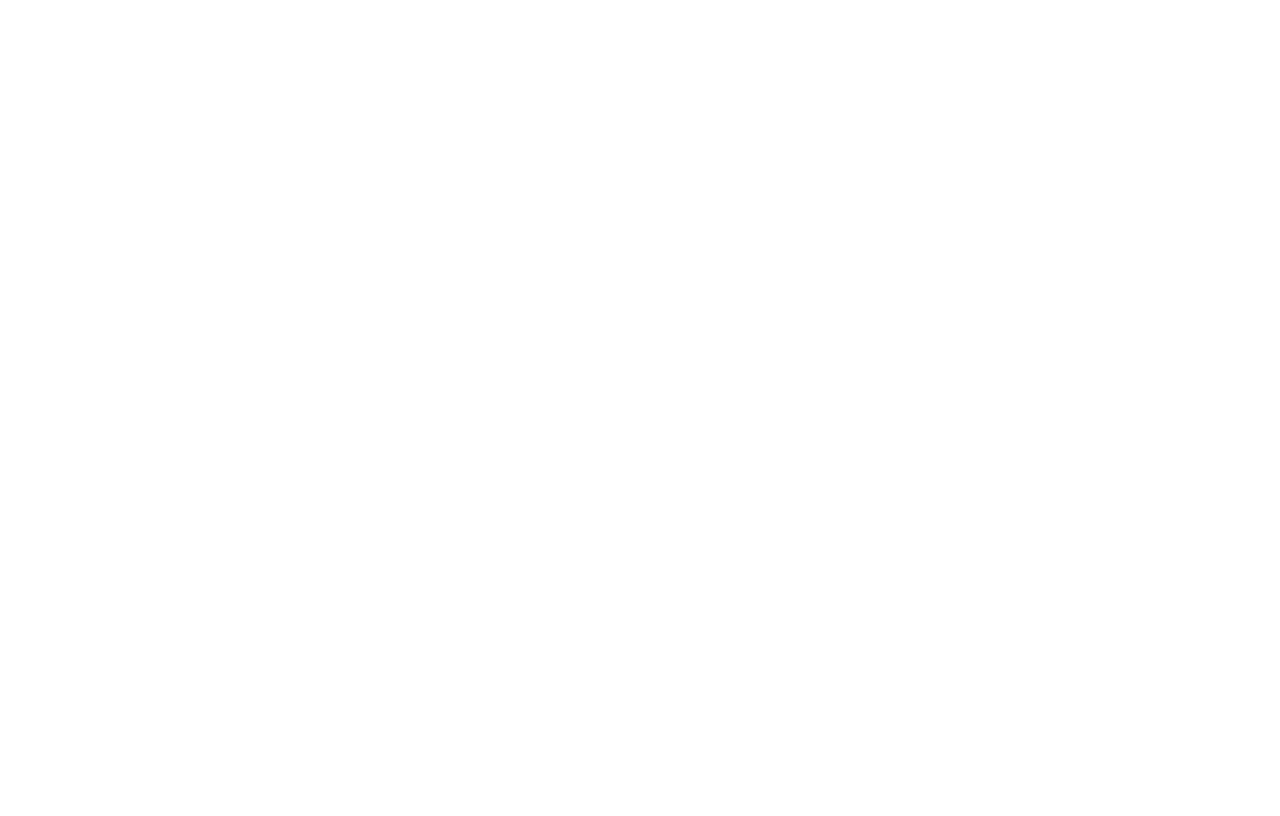
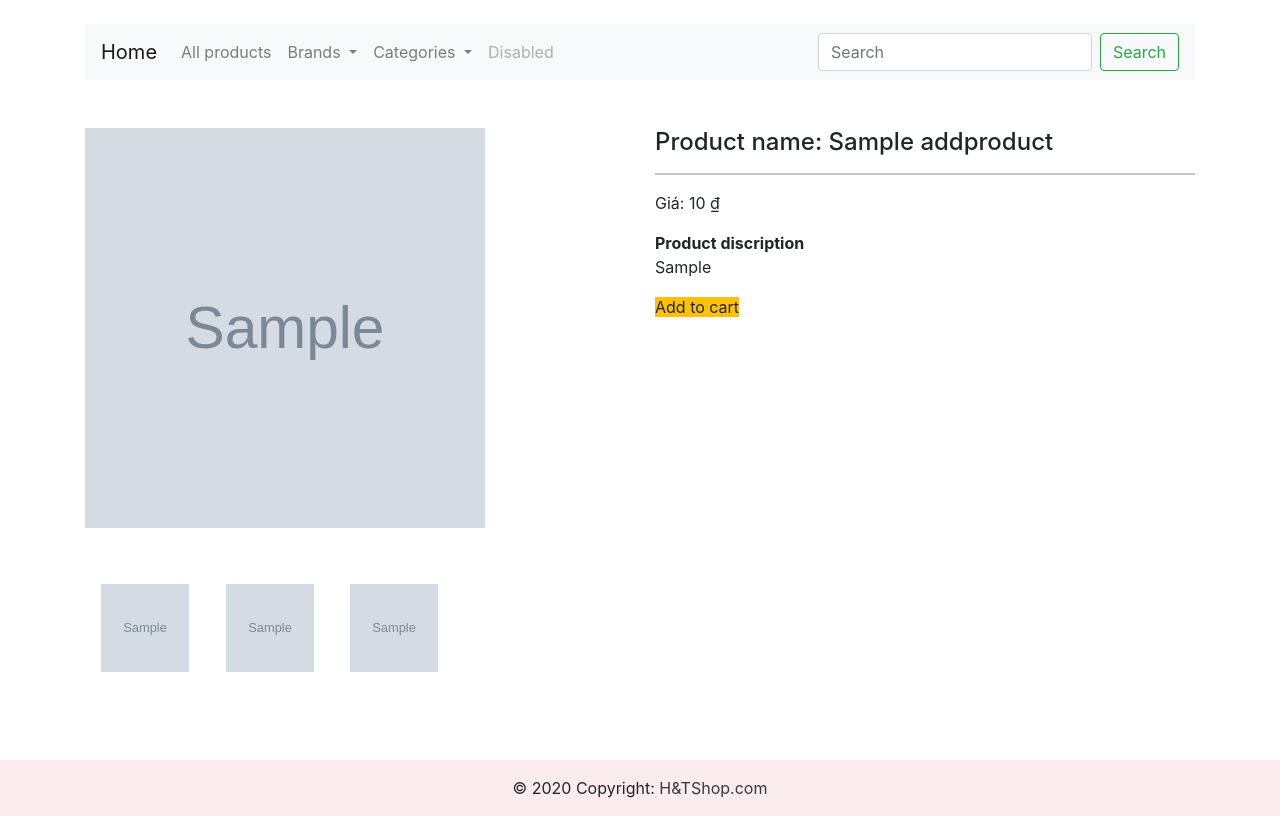
Before and after one commit to Dannyvo1/EcomerceShoppingProject, a Flask app: page /product/1 in a window 1280 px wide. Before the commit the page is empty. Run offline with Flask 2, Linux system fonts and the light colour scheme; the visitor is signed in with stand-in values (Sample User, id 1); tables that the repository leaves empty hold one stand-in row (values such as "Sample post"); grey boxes marked "Sample" are stand-in pictures; parts of the project's set-up code (start-up, migrations or seed data) failed here and were passed over; some libraries are stand-ins or nearby versions.

Commit message:
api: http://localhost:******/product/11 execute: Product details and display images status: on the progress

```diff
--- a/Final_WatchShoppingWeb/Final_WatchShoppingWeb/Final_WatchShoppingWeb/templates/products/layout.html
+++ b/Final_WatchShoppingWeb/Final_WatchShoppingWeb/Final_WatchShoppingWeb/templates/products/layout.html
@@ -27,5 +27,16 @@
     <script src="{{url_for('static', filename='scripts/bootstrap.bundle.min.js')}}"></script>
 
     <!--Option 2: Separate Popper and Bootstrap JS-->
+    <!-- Footer -->
+    <footer class="bg-light text-center text-lg-start">
+        <!-- Grid container -->
+        <!-- Copyright -->
+        <div class="text-center p-3" style="background-color: hsla(0, 100%, 90%, 0.3);">
+            © 2020 Copyright:
+            <a class="text-dark" href="https://mdbootstrap.com/">H&TShop.com</a>
+        </div>
+        <!-- Copyright -->
+    </footer>
+    <!-- Footer -->
 </body>
 </html>
--- a/Final_WatchShoppingWeb/Final_WatchShoppingWeb/Final_WatchShoppingWeb/templates/products/single_page.html
+++ b/Final_WatchShoppingWeb/Final_WatchShoppingWeb/Final_WatchShoppingWeb/templates/products/single_page.html
@@ -1,11 +1,103 @@
-<!DOCTYPE html>
+{% extends "products/layout.html" %}
+{% block content %}
+<!-- navbar starts -->
+<div class="container">
+    <nav class="navbar navbar-expand-lg navbar-light bg-light">
+        <a class="navbar-brand" href="#">Home</a>
+        <button class="navbar-toggler" type="button" data-toggle="collapse" data-target="#navbarSupportedContent" aria-controls="navbarSupportedContent" aria-expanded="false" aria-label="Toggle navigation">
+            <span class="navbar-toggler-icon"></span>
+        </button>
 
-<html lang="en" xmlns="http://www.w3.org/1999/xhtml">
-<head>
-    <meta charset="utf-8" />
-    <title></title>
-</head>
-<body>
+        <div class="collapse navbar-collapse" id="navbarSupportedContent">
+            <ul class="navbar-nav mr-auto">
 
-</body>
-</html>
+                <li class="nav-item">
+                    <a class="nav-link" href="{{url_for('home')}}">All products</a>
+                </li>
+                <li class="nav-item dropdown">
+                    <a class="nav-link dropdown-toggle" href="#" id="navbarDropdown" role="button" data-toggle="dropdown" aria-haspopup="true" aria-expanded="false">
+                        Brands
+                    </a>
+                    <div class="dropdown-menu" aria-labelledby="navbarDropdown">
+                        {% for _brand in _brands %}
+                        <a class="dropdown-item" href="{{url_for('get_brand', id=_brand.id)}}">{{_brand.name}}</a>
+                        {% endfor %}
+                    </div>
+                </li>
+                <li class="nav-item dropdown">
+                    <a class="nav-link dropdown-toggle" href="#" id="navbarDropdown" role="button" data-toggle="dropdown" aria-haspopup="true" aria-expanded="false">
+                        Categories
+                    </a>
+                    <div class="dropdown-menu" aria-labelledby="navbarDropdown">
+                        {% for _category in _categories %}
+                        <a class="dropdown-item" href="{{url_for('get_category', id=_category.id)}}">{{_category.name}}</a>
+                        {% endfor %}
+                    </div>
+                </li>
+                <li class="nav-item">
+                    <a class="nav-link disabled" href="#">Disabled</a>
+                </li>
+            </ul>
+            <form class="float-right form-inline my-2 my-lg-0">
+                <input class="form-control mr-sm-2" type="search" placeholder="Search" aria-label="Search">
+                <button class="btn btn-outline-success my-2 my-sm-0" type="submit">Search</button>
+            </form>
+        </div>
+    </nav>
+</div>
+<!-- navbar ends -->
+
+<div class="container mt-5">
+    {% for product in products %}
+    <div class="row">
+        <div class="col-md-6" id="b_image">
+            <img src="{{url_for('static', filename='images/' + product.image_1)}}" alt="{{product.name}}" width="400" height="400" />
+        </div>
+        <div class="col-md-6">
+            <h4> Product name: {{product.name}}</h4>
+            <hr>
+            <p>Giá: <span id="result-{{product.id}}"></span></p>
+            {% if product.discount > 0  %}
+            <p> Product discount: {{product.discount}}%</p>
+            {% endif %}
+            <b>Product discription</b>
+            <p>{{product.disc}}</p>
+            <a href="" class="btn-warning">Add to cart</a>
+        </div>
+        <script>
+            // Create USD currency formatter.
+            var formatter = new Intl.NumberFormat('vi-VN', { style: 'currency', currency: 'VND' });
+
+            // Use it.
+
+            document.getElementById('result-{{product.id}}').innerHTML = formatter.format({{ product.price }});
+
+        </script>
+    </div>
+    <br />
+    <div class="row">
+        <div class="col-md-12 mt-3" id="s_image">
+            <img class="p-3" src="{{url_for('static', filename='images/' + product.image_1)}}" alt="{{product.name}}" width="120" height="120" />
+            <img class="p-3" src="{{url_for('static', filename='images/' + product.image_2)}}" alt="{{product.name}}" width="120" height="120" />
+            <img class="p-3" src="{{url_for('static', filename='images/' + product.image_3)}}" alt="{{product.name}}" width="120" height="120" />
+        </div>
+    </div>
+    <script>
+        var b_image = document.getElementById('b_image');
+        var s_image = document.getElementById('s_image').getElementsByTagName('img');
+        for (var i = 0; i < s_image.length; i++) {
+            s_image[i].addEventListener('click', full_image);
+        }
+
+        function full_image() {
+            var ImageSRC = this.getAttribute('src');
+            b_image.innerHTML = "<img src='" + ImageSRC + "'with='400' height='400'>";
+        }
+    </script>
+    {% endfor %}
+</div>
+<br>
+<br>
+<br>
+
+{% endblock content %}
--- a/Final_WatchShoppingWeb/Final_WatchShoppingWeb/Final_WatchShoppingWeb/views.py
+++ b/Final_WatchShoppingWeb/Final_WatchShoppingWeb/Final_WatchShoppingWeb/views.py
@@ -44,8 +44,11 @@ def home():
 @app.route('/product/<int:id>')
 @isloggedin
 def single_page(id):
-    product = _session.query(Product).filter(Product.id == id)
-    return render_template('products/single_page.html', product=product)
+    products = _session.query(Product).filter(Product.id == id).all()
+    _brands = _session.query(Brand).join(Product, (Brand.id == Product.brand_id)).all()
+    _categories = _session.query(Category).join(Product, (Category.id == Product.category_id)).all()
+    return render_template('products/single_page.html', products=products, _brands=_brands, _categories=_categories)
+
 @app.route('/brand/<int:id>')
 @isloggedin
 def get_brand(id):
```
Also changed, not shown: Final_WatchShoppingWeb/Final_WatchShoppingWeb/Final_WatchShoppingWeb/templates/products/index.html (+0 -12 lines), Final_WatchShoppingWeb/Final_WatchShoppingWeb/Final_WatchShoppingWeb/static/images/353609c80a25591b3716.jpg (added), Final_WatchShoppingWeb/Final_WatchShoppingWeb/Final_WatchShoppingWeb/static/images/5d1b281e87807cd90b20.jpg (deleted), Final_WatchShoppingWeb/Final_WatchShoppingWeb/Final_WatchShoppingWeb/static/images/5eb720d60f4f1049152f.jpg (added), Final_WatchShoppingWeb/Final_WatchShoppingWeb/Final_WatchShoppingWeb/static/images/6b5e9844402f578b0bfe.jpg (added), Final_WatchShoppingWeb/Final_WatchShoppingWeb/Final_WatchShoppingWeb/static/images/85c59e90f7b738473538.jpg (added), Final_WatchShoppingWeb/Final_WatchShoppingWeb/Final_WatchShoppingWeb/static/images/a9f48c4b5a83b31cc645.jpg (added), Final_WatchShoppingWeb/Final_WatchShoppingWeb/Final_WatchShoppingWeb/static/images/b40c339bbbd862530f8a.jpg (added), Final_WatchShoppingWeb/Final_WatchShoppingWeb/Final_WatchShoppingWeb/static/images/bd3a11ba7d04ad224067.jpg (added).
